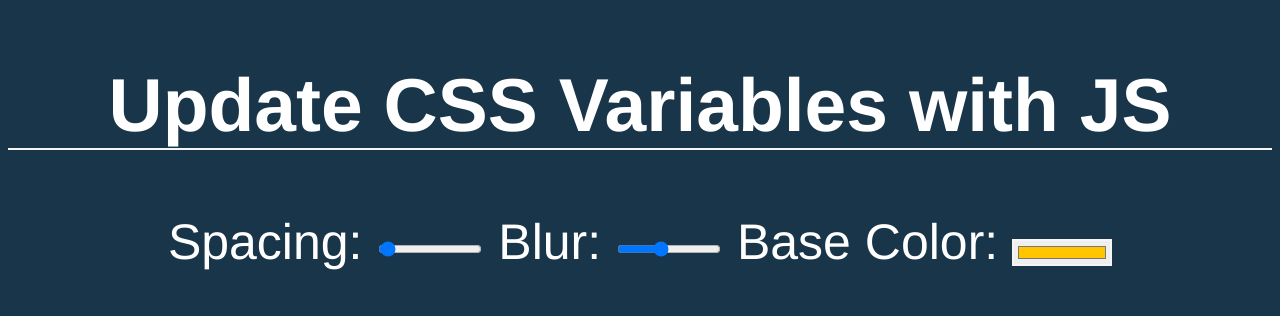
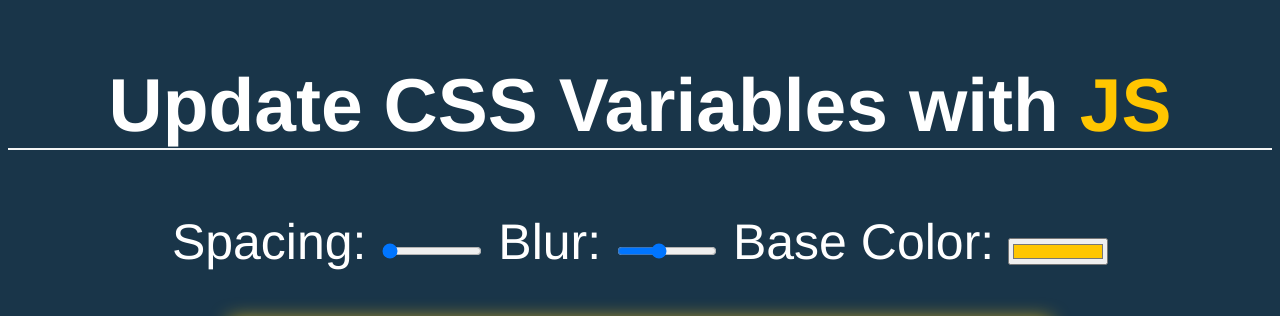
Before and after one commit to onursimsekkk/30_Day_JS_Coding_Challange, a plain HTML site: page 03_Update_CSS_Variables_with_JS/index.html in a window 1280 px wide. Shown: the top 316 px of the page. Drawn offline with Linux system fonts and the light colour scheme.

Commit message:
Add css variables

```diff
--- a/03_Update_CSS_Variables_with_JS/style.css
+++ b/03_Update_CSS_Variables_with_JS/style.css
@@ -1,3 +1,19 @@
+:root {
+  --base :#ffc600;
+  --spacing: 10px;
+  --blur: 10px;
+}
+
+img {
+  padding: var(--spacing);
+  background: var(--base);
+  filter: blur(var(--blur));
+}
+
+.hl {
+  color: var(--base);
+}
+
 body {
   text-align: center;
   background: #193549;
@@ -17,5 +33,4 @@ h2 {
 
 input {
   width: 100px;
-  border: 2px solid whitesmoke;
 }
```
